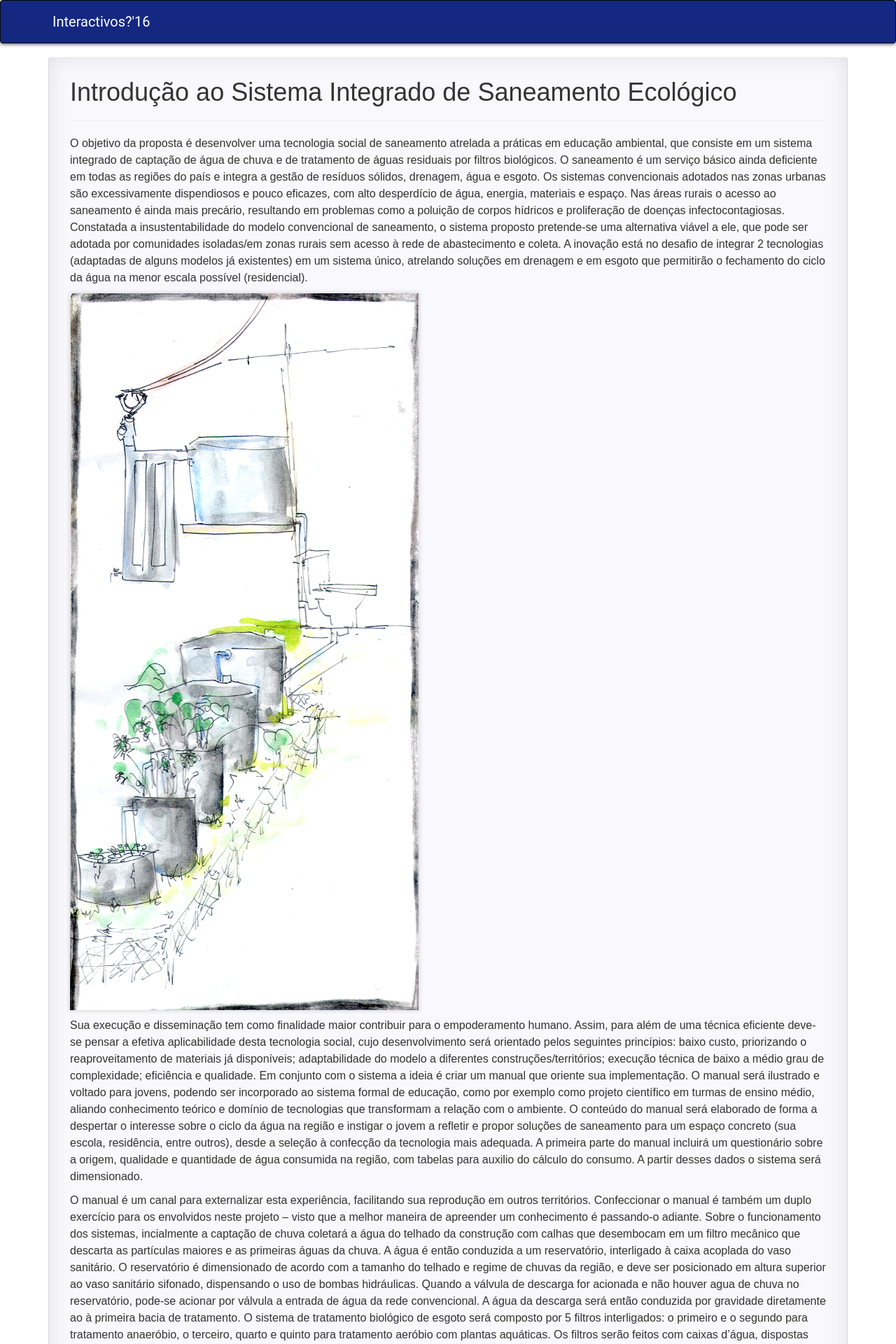
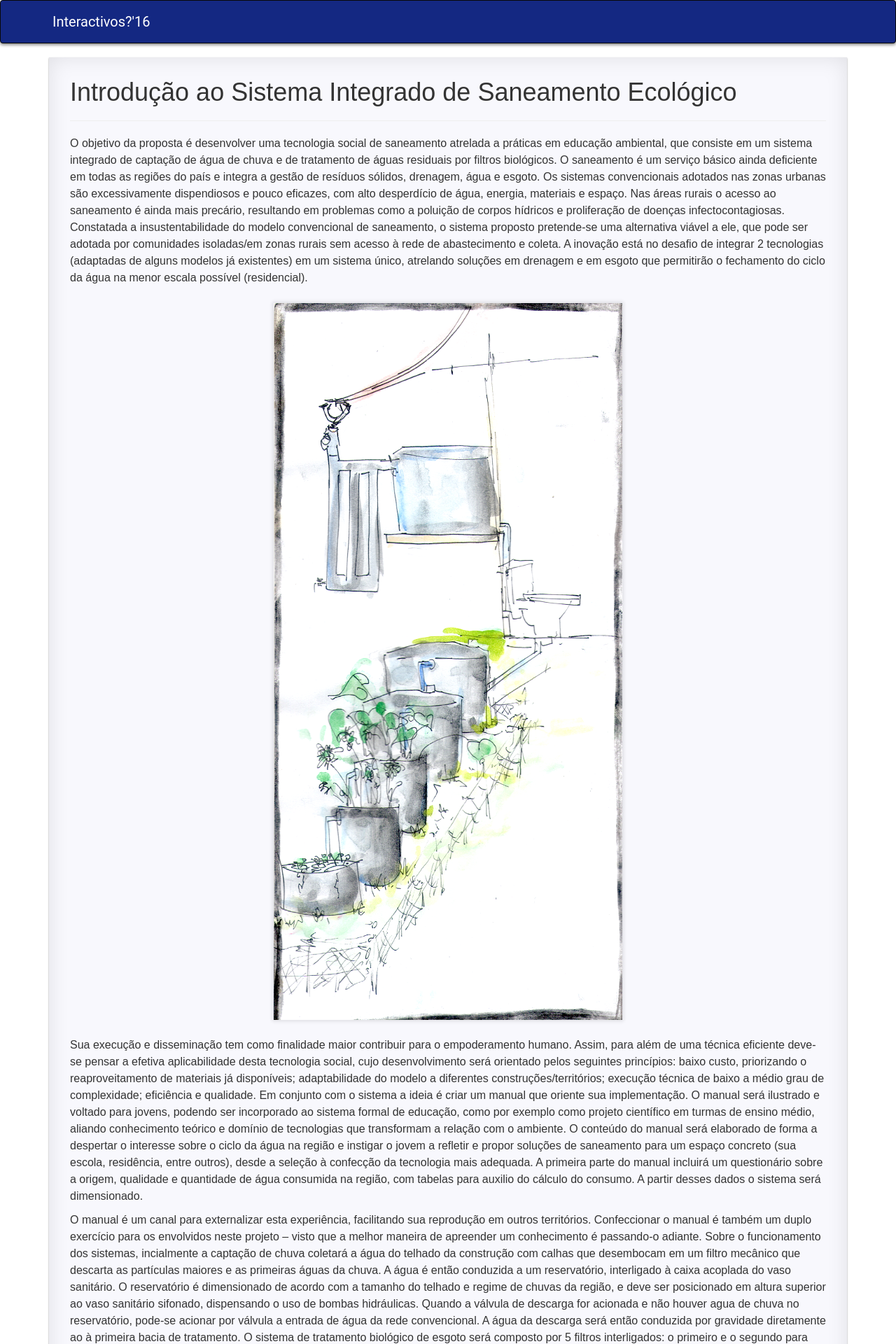
Before and after one commit to associacaosilo/interactivos2016, a Jekyll site: the page built from _posts/sis/2016-01-01-intro.md, in a window 1280 px wide. Shown: the top 1920 px of the page at 70% size. Built offline with Jekyll 4.4.1, drawn with Linux system fonts in a browser that asks for light colours.

Commit message:
centers images and iframes

```diff
--- a/static/css/index.css
+++ b/static/css/index.css
@@ -273,6 +273,14 @@ footer .point{
 	-o-box-shadow: 0 0 5px 2px rgba(0,0,0,0.1);
 	box-shadow: 0 0 5px 2px rgba(0,0,0,0.1);
 }
+.post img {
+  display: block;
+  margin: 24px auto;
+}
+.post iframe {
+  display: block;
+  margin: 24px auto;
+}
 /**
  * Blockquotes
  */
```
